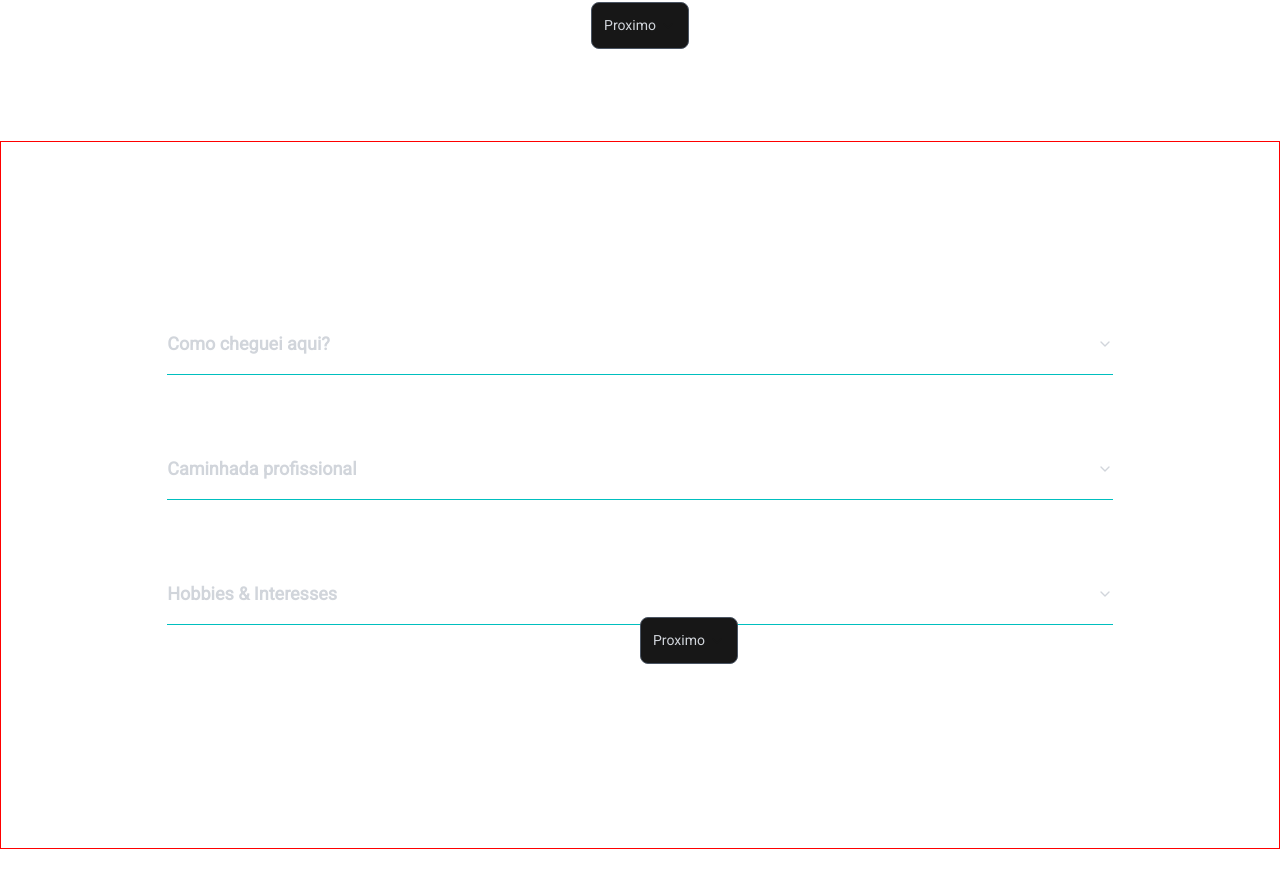
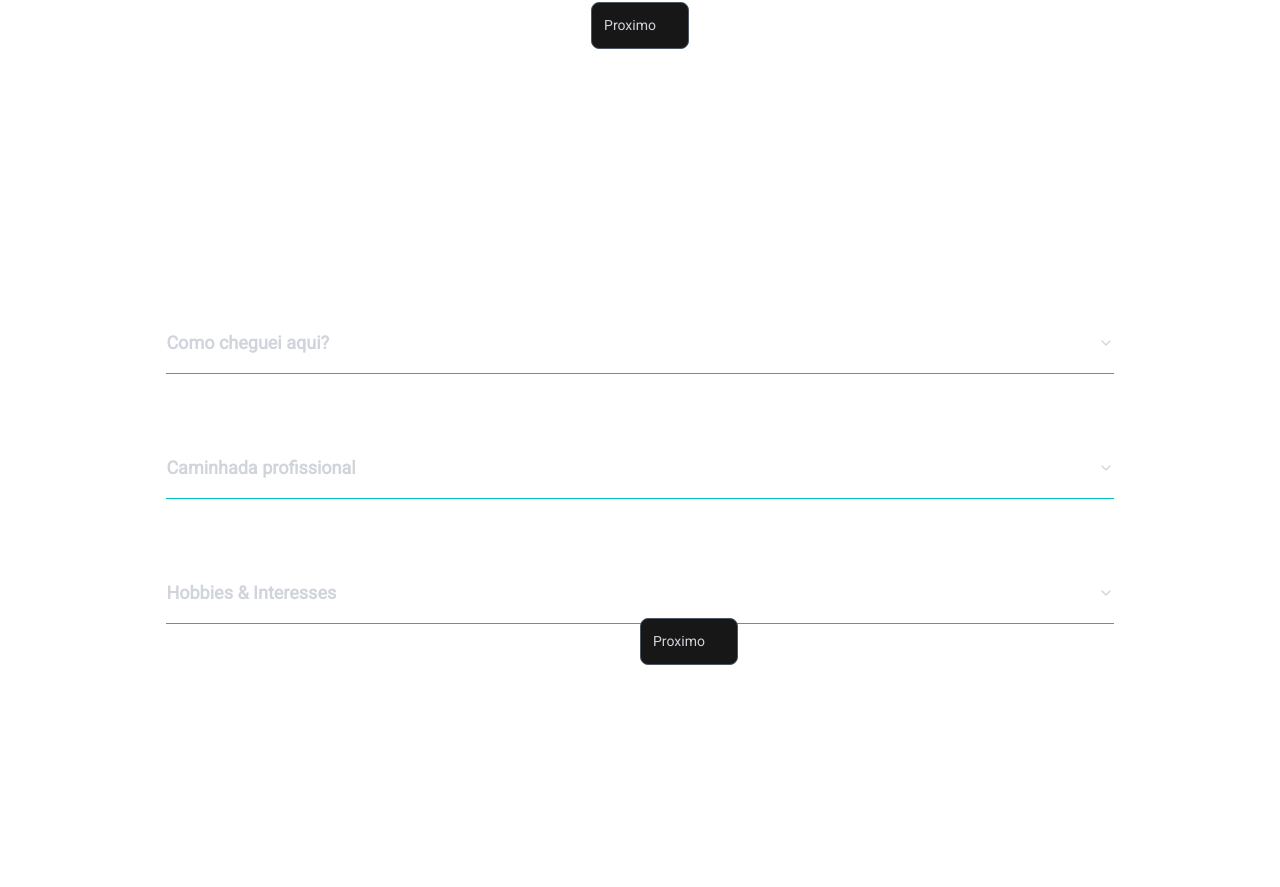
Before and after one commit to MatheusDev20/mp-web-dev, a Next.js app: page /mp in a window 1280 px wide. Shown: the part 659-1546 px from the top of the page. Built offline with nearby package versions, Linux system fonts and the light colour scheme; no server answers.

Commit message:
fix: removing debug class

```diff
--- a/src/app/mp/bio/index.tsx
+++ b/src/app/mp/bio/index.tsx
@@ -57,7 +57,7 @@
     delay: 0,
   } as any
   return (
-    <div id="bio" className="debug min-h-[calc(100vh-92px)] md:py-24 2xl:p-12 relative px-12 flex flex-col md:gap-8">
+    <div id="bio" className="min-h-[calc(100vh-92px)] md:py-24 2xl:p-12 relative px-12 flex flex-col md:gap-8">
       <div className="flex flex-col text-center mb-2">
         <Typewriter text="Um pouco sobre mim" showCursor={false} className=" text-white text-lg font-bold md:text-3xl" />
       </div>
```
